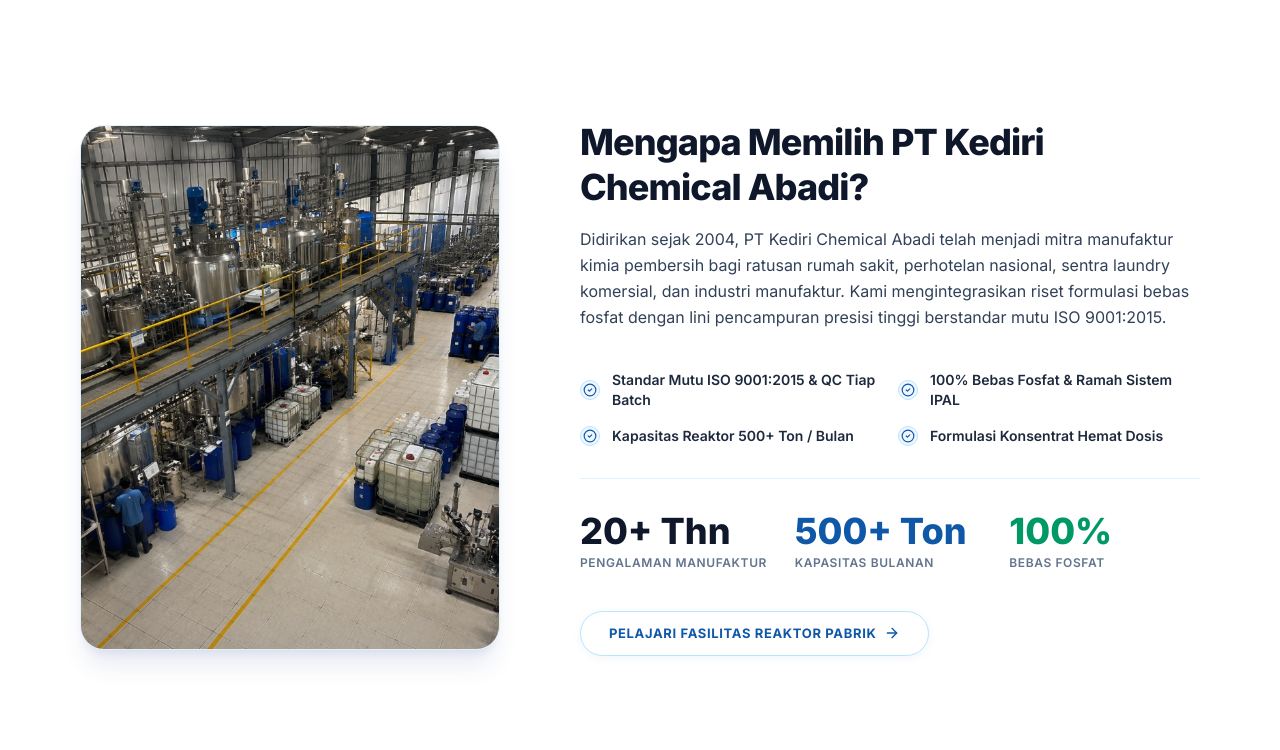
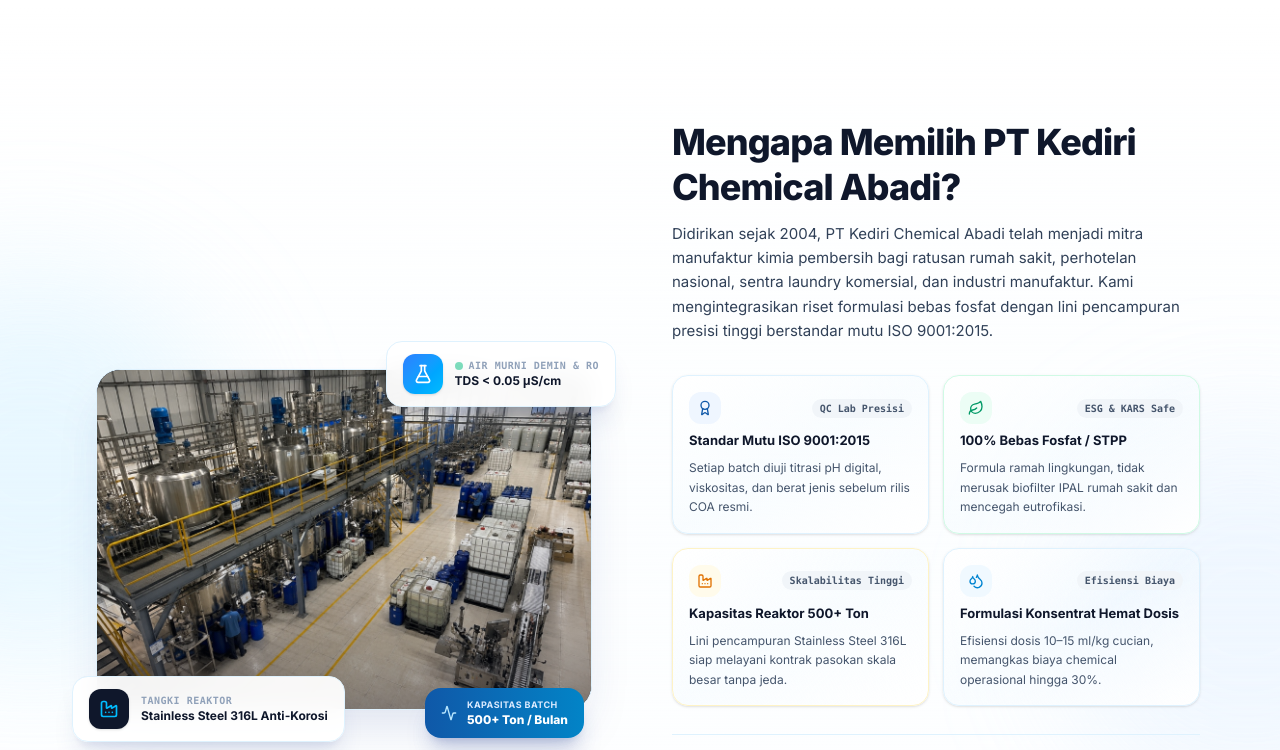
Before and after one commit to YerikhoArfensiasEffendi/KediriChemicalAbadi, a React (Vite) app: page / in a window 1280 px wide. Shown: the part 4280-5030 px from the top of the page. Built offline with nearby package versions, Linux system fonts and the light colour scheme.

Commit message:
feat(why-choose-us): upgrade to full interactive graphic design layout with telemetry nodes and visual pillar cards

```diff
--- a/src/components/sections/WhyChooseUsSection.jsx
+++ b/src/components/sections/WhyChooseUsSection.jsx
@@ -1,103 +1,256 @@
+import { useState } from 'react'
 import { motion } from 'framer-motion'
 import { Link } from 'react-router-dom'
-import { Factory, CheckCircle2, ArrowRight } from 'lucide-react'
+import {
+  Factory,
+  CheckCircle2,
+  ArrowRight,
+  ShieldCheck,
+  Leaf,
+  Droplets,
+  FlaskConical,
+  Award,
+  Sparkles,
+  Activity,
+  Gauge
+} from 'lucide-react'
 import { COMPANY_DATA } from '@/data/companyData'
 
 export default function WhyChooseUsSection() {
+  const [activeHover, setActiveHover] = useState(null)
+
+  const PILLARS = [
+    {
+      icon: Award,
+      title: 'Standar Mutu ISO 9001:2015',
+      desc: 'Setiap batch diuji titrasi pH digital, viskositas, dan berat jenis sebelum rilis COA resmi.',
+      badge: 'QC Lab Presisi',
+      color: 'text-[#0F58A8]',
+      bgColor: 'bg-blue-50',
+      borderColor: 'border-sky-100'
+    },
+    {
+      icon: Leaf,
+      title: '100% Bebas Fosfat / STPP',
+      desc: 'Formula ramah lingkungan, tidak merusak biofilter IPAL rumah sakit dan mencegah eutrofikasi.',
+      badge: 'ESG & KARS Safe',
+      color: 'text-emerald-600',
+      bgColor: 'bg-emerald-50',
+      borderColor: 'border-emerald-100'
+    },
+    {
+      icon: Factory,
+      title: 'Kapasitas Reaktor 500+ Ton',
+      desc: 'Lini pencampuran Stainless Steel 316L siap melayani kontrak pasokan skala besar tanpa jeda.',
+      badge: 'Skalabilitas Tinggi',
+      color: 'text-amber-600',
+      bgColor: 'bg-amber-50',
+      borderColor: 'border-amber-100'
+    },
+    {
+      icon: Droplets,
+      title: 'Formulasi Konsentrat Hemat Dosis',
+      desc: 'Efisiensi dosis 10–15 ml/kg cucian, memangkas biaya chemical operasional hingga 30%.',
+      badge: 'Efisiensi Biaya',
+      color: 'text-sky-600',
+      bgColor: 'bg-sky-50',
+      borderColor: 'border-sky-100'
+    }
+  ]
+
   return (
-    <section className="py-20 sm:py-28 bg-white text-slate-900 relative">
-      <div className="max-w-[1700px] mx-auto px-4 sm:px-8 lg:px-14 xl:px-20 w-full">
-        <div className="grid grid-cols-1 lg:grid-cols-12 gap-12 lg:gap-20 items-center">
+    <section className="py-20 sm:py-28 bg-gradient-to-b from-white via-sky-50/20 to-white text-slate-900 relative overflow-hidden">
 
-          {/* Sisi Kiri: Foto Reaktor SS 316L (5 Kolom) */}
+      {/* Ambient Fluid Water Glow Orbs */}
+      <div className="absolute top-1/4 -left-40 w-96 h-96 bg-sky-200/30 rounded-full blur-3xl pointer-events-none" />
+      <div className="absolute bottom-1/4 -right-40 w-96 h-96 bg-blue-200/20 rounded-full blur-3xl pointer-events-none" />
+
+      <div className="max-w-[1700px] mx-auto px-4 sm:px-8 lg:px-14 xl:px-20 w-full relative z-10">
+        <div className="grid grid-cols-1 lg:grid-cols-12 gap-12 lg:gap-16 items-center">
+
+          {/* ========================================================================= */}
+          {/* SISI KIRI: GRAPHIC DESIGN STAGE (FOTO REAKTOR + FLOATING TELEMETRY NODES) */}
+          {/* ========================================================================= */}
           <motion.div
-            className="lg:col-span-5 relative"
+            className="lg:col-span-6 relative"
             initial={{ opacity: 0, x: -30 }}
             whileInView={{ opacity: 1, x: 0 }}
             viewport={{ once: true, margin: "-60px" }}
-            transition={{ duration: 0.7, ease: [0.16, 1, 0.3, 1] }}
+            transition={{ duration: 0.8, ease: [0.16, 1, 0.3, 1] }}
           >
-            <div className="relative w-full aspect-[4/3] sm:aspect-[4/5] rounded-3xl overflow-hidden bg-sky-50 border border-sky-100 shadow-xl shadow-blue-900/10 group">
-              <img
-                src="/images/kca_factory_reactors.jpg"
-                alt="Fasilitas Reaktor Pencampur Stainless Steel 316L PT Kediri Chemical Abadi"
-                className="w-full h-full object-cover group-hover:scale-105 transition-transform duration-700 ease-out"
-              />
-              {/* Subtle Natural Light Vignette */}
-              <div className="absolute inset-0 bg-gradient-to-t from-slate-900/20 via-transparent to-transparent pointer-events-none" />
+            {/* Visual Graphic Wrapper with Water Glow */}
+            <div className="relative p-2 sm:p-4">
+
+              {/* Central Reactor Photo Frame */}
+              <div className="relative w-full aspect-[4/3] sm:aspect-[16/11] rounded-3xl overflow-hidden bg-slate-900 border border-sky-100 shadow-2xl shadow-blue-900/15 group">
+                <img
+                  src="/images/kca_factory_reactors.jpg"
+                  alt="Fasilitas Reaktor Pencampur Stainless Steel 316L PT Kediri Chemical Abadi"
+                  className="w-full h-full object-cover group-hover:scale-105 transition-transform duration-700 ease-out select-none"
+                />
+                <div className="absolute inset-0 bg-gradient-to-t from-slate-950/40 via-transparent to-transparent pointer-events-none" />
+              </div>
+
+              {/* Floating Graphic Node 1: Demin Water System (Top Right) */}
+              <motion.div
+                initial={{ opacity: 0, y: 20 }}
+                whileInView={{ opacity: 1, y: 0 }}
+                viewport={{ once: true }}
+                transition={{ duration: 0.6, delay: 0.2 }}
+                whileHover={{ y: -4, scale: 1.02 }}
+                className="absolute -top-3 right-4 sm:-right-2 z-20 bg-white/95 backdrop-blur-md px-4 py-3 rounded-2xl border border-sky-100 shadow-xl shadow-blue-900/10 flex items-center gap-3"
+              >
+                <div className="w-10 h-10 rounded-xl bg-gradient-to-br from-blue-500 to-sky-400 text-white flex items-center justify-center shrink-0 shadow-sm">
+                  <FlaskConical className="w-5 h-5" />
+                </div>
+                <div className="min-w-0">
+                  <div className="flex items-center gap-1.5">
+                    <span className="w-2 h-2 rounded-full bg-emerald-500 animate-pulse" />
+                    <span className="text-[10px] font-extrabold uppercase tracking-wider text-slate-400 block font-mono">
+                      Air Murni Demin &amp; RO
+                    </span>
+                  </div>
+                  <strong className="text-xs font-bold font-heading text-slate-900 block truncate">
+                    TDS &lt; 0.05 μS/cm
+                  </strong>
+                </div>
+              </motion.div>
+
+              {/* Floating Graphic Node 2: Stainless Steel 316L Spec (Bottom Left) */}
+              <motion.div
+                initial={{ opacity: 0, y: 20 }}
+                whileInView={{ opacity: 1, y: 0 }}
+                viewport={{ once: true }}
+                transition={{ duration: 0.6, delay: 0.35 }}
+                whileHover={{ y: -4, scale: 1.02 }}
+                className="absolute -bottom-4 left-4 sm:-left-2 z-20 bg-white/95 backdrop-blur-md px-4 py-3 rounded-2xl border border-sky-100 shadow-xl shadow-blue-900/10 flex items-center gap-3"
+              >
+                <div className="w-10 h-10 rounded-xl bg-slate-900 text-white flex items-center justify-center shrink-0 shadow-sm">
+                  <Factory className="w-5 h-5 text-sky-400" />
+                </div>
+                <div className="min-w-0">
+                  <span className="text-[10px] font-extrabold uppercase tracking-wider text-slate-400 block font-mono">
+                    Tangki Reaktor
+                  </span>
+                  <strong className="text-xs font-bold font-heading text-slate-900 block truncate">
+                    Stainless Steel 316L Anti-Korosi
+                  </strong>
+                </div>
+              </motion.div>
+
+              {/* Floating Graphic Node 3: Realtime Batch Telemetry Badge (Bottom Right) */}
+              <motion.div
+                initial={{ opacity: 0, scale: 0.9 }}
+                whileInView={{ opacity: 1, scale: 1 }}
+                viewport={{ once: true }}
+                transition={{ duration: 0.6, delay: 0.5 }}
+                className="hidden sm:flex absolute -bottom-3 right-6 z-20 bg-gradient-to-r from-[#0F58A8] to-[#0284C7] text-white px-4 py-2.5 rounded-2xl shadow-xl shadow-blue-900/20 items-center gap-2.5"
+              >
+                <Activity className="w-4 h-4 text-sky-200" />
+                <div className="text-left">
+                  <span className="text-[9px] font-bold uppercase tracking-wider text-blue-100 block">
+                    Kapasitas Batch
+                  </span>
+                  <span className="text-xs font-extrabold font-heading block">
+                    500+ Ton / Bulan
+                  </span>
+                </div>
+              </motion.div>
+
             </div>
           </motion.div>
 
-          {/* Sisi Kanan: Open Editorial Content & Open Stats (7 Kolom) */}
+          {/* ========================================================================= */}
+          {/* SISI KANAN: OPEN EDITORIAL & 4 INTERACTIVE GRAPHIC PILLARS                */}
+          {/* ========================================================================= */}
           <motion.div
-            className="lg:col-span-7 space-y-8"
+            className="lg:col-span-6 space-y-7"
             initial={{ opacity: 0, x: 30 }}
             whileInView={{ opacity: 1, x: 0 }}
             viewport={{ once: true, margin: "-60px" }}
-            transition={{ duration: 0.7, delay: 0.1, ease: [0.16, 1, 0.3, 1] }}
+            transition={{ duration: 0.8, delay: 0.1, ease: [0.16, 1, 0.3, 1] }}
           >
-            <div className="space-y-4">
+            {/* Header Content */}
+            <div className="space-y-3">
               <h2 className="text-2xl sm:text-3xl lg:text-4xl font-extrabold font-heading text-slate-900 tracking-tight leading-tight">
                 Mengapa Memilih PT Kediri Chemical Abadi?
               </h2>
 
-              <p className="text-slate-700 text-xs sm:text-sm lg:text-base leading-relaxed font-normal">
+              <p className="text-slate-700 text-xs sm:text-sm lg:text-[15px] leading-relaxed font-normal">
                 Didirikan sejak 2004, PT Kediri Chemical Abadi telah menjadi mitra manufaktur kimia pembersih bagi ratusan rumah sakit, perhotelan nasional, sentra laundry komersial, dan industri manufaktur. Kami mengintegrasikan riset formulasi bebas fosfat dengan lini pencampuran presisi tinggi berstandar mutu ISO 9001:2015.
               </p>
             </div>
 
-            {/* 4 Keunggulan: Open Direct Fluid List */}
-            <div className="grid grid-cols-1 sm:grid-cols-2 gap-4 pt-2">
-              {[
-                'Standar Mutu ISO 9001:2015 & QC Tiap Batch',
-                '100% Bebas Fosfat & Ramah Sistem IPAL',
-                'Kapasitas Reaktor 500+ Ton / Bulan',
-                'Formulasi Konsentrat Hemat Dosis',
-              ].map((item, i) => (
-                <div key={i} className="flex items-center gap-3 text-xs sm:text-sm text-slate-800">
-                  <div className="w-5 h-5 rounded-full bg-blue-50 border border-sky-200 text-[#0F58A8] flex items-center justify-center shrink-0">
-                    <CheckCircle2 className="w-3.5 h-3.5" />
-                  </div>
-                  <span className="font-semibold">{item}</span>
-                </div>
-              ))}
+            {/* 4 Interactive Graphic Pillar Cards (2x2 Grid) */}
+            <div className="grid grid-cols-1 sm:grid-cols-2 gap-3.5 pt-1">
+              {PILLARS.map((pillar, idx) => {
+                const Icon = pillar.icon
+                const isHovered = activeHover === idx
+
+                return (
+                  <motion.div
+                    key={idx}
+                    onHoverStart={() => setActiveHover(idx)}
+                    onHoverEnd={() => setActiveHover(null)}
+                    whileHover={{ y: -3, transition: { duration: 0.2 } }}
+                    className={`p-4 rounded-2xl bg-gradient-to-br from-white via-sky-50/30 to-white border ${pillar.borderColor} shadow-sm hover:shadow-md transition-all space-y-2`}
+                  >
+                    <div className="flex items-center justify-between">
+                      <div className={`w-8 h-8 rounded-xl ${pillar.bgColor} ${pillar.color} flex items-center justify-center shrink-0`}>
+                        <Icon className="w-4 h-4" />
+                      </div>
+                      <span className="text-[10px] font-bold font-mono px-2 py-0.5 rounded-full bg-slate-100 text-slate-600">
+                        {pillar.badge}
+                      </span>
+                    </div>
+
+                    <strong className="text-xs sm:text-[13px] font-bold font-heading text-slate-900 block leading-snug">
+                      {pillar.title}
+                    </strong>
+
+                    <p className="text-[11px] sm:text-xs text-slate-600 leading-relaxed font-normal">
+                      {pillar.desc}
+                    </p>
+                  </motion.div>
+                )
+              })}
             </div>
 
-            {/* Open Stat Metrics (Fluid Typography & Air Fresh Styling) */}
-            <div className="grid grid-cols-3 gap-6 pt-8 border-t border-sky-100">
-              <div className="space-y-1">
-                <span className="text-2xl sm:text-3xl lg:text-4xl font-extrabold font-heading text-slate-900 block">
+            {/* Open Stat Metrics (Fluid Typography & Micro-Gauges) */}
+            <div className="grid grid-cols-3 gap-4 pt-4 border-t border-sky-100">
+              <div className="p-3 rounded-2xl bg-sky-50/40 border border-sky-100 space-y-0.5">
+                <span className="text-xl sm:text-2xl lg:text-3xl font-extrabold font-heading text-slate-900 block">
                   20+ Thn
                 </span>
-                <span className="text-xs font-semibold text-slate-500 uppercase tracking-wider block">
+                <span className="text-[10px] sm:text-xs font-semibold text-slate-500 uppercase tracking-wider block">
                   Pengalaman Manufaktur
                 </span>
               </div>
 
-              <div className="space-y-1">
-                <span className="text-2xl sm:text-3xl lg:text-4xl font-extrabold font-heading text-[#0F58A8] block">
+              <div className="p-3 rounded-2xl bg-sky-50/40 border border-sky-100 space-y-0.5">
+                <span className="text-xl sm:text-2xl lg:text-3xl font-extrabold font-heading text-[#0F58A8] block">
                   500+ Ton
                 </span>
-                <span className="text-xs font-semibold text-slate-500 uppercase tracking-wider block">
+                <span className="text-[10px] sm:text-xs font-semibold text-slate-500 uppercase tracking-wider block">
                   Kapasitas Bulanan
                 </span>
               </div>
 
-              <div className="space-y-1">
-                <span className="text-2xl sm:text-3xl lg:text-4xl font-extrabold font-heading text-emerald-600 block">
+              <div className="p-3 rounded-2xl bg-sky-50/40 border border-sky-100 space-y-0.5">
+                <span className="text-xl sm:text-2xl lg:text-3xl font-extrabold font-heading text-emerald-600 block">
                   100%
                 </span>
-                <span className="text-xs font-semibold text-slate-500 uppercase tracking-wider block">
+                <span className="text-[10px] sm:text-xs font-semibold text-slate-500 uppercase tracking-wider block">
                   Bebas Fosfat
                 </span>
               </div>
             </div>
 
             {/* CTA Button (Fluid Pill) */}
-            <div className="pt-2">
+            <div className="pt-1">
               <Link
                 to="/about"
-                className="btn-fluid-secondary inline-flex"
+                className="btn-fluid-primary inline-flex items-center gap-2 px-7 py-3"
               >
                 <span>Pelajari Fasilitas Reaktor Pabrik</span>
                 <ArrowRight className="w-4 h-4" />
```
